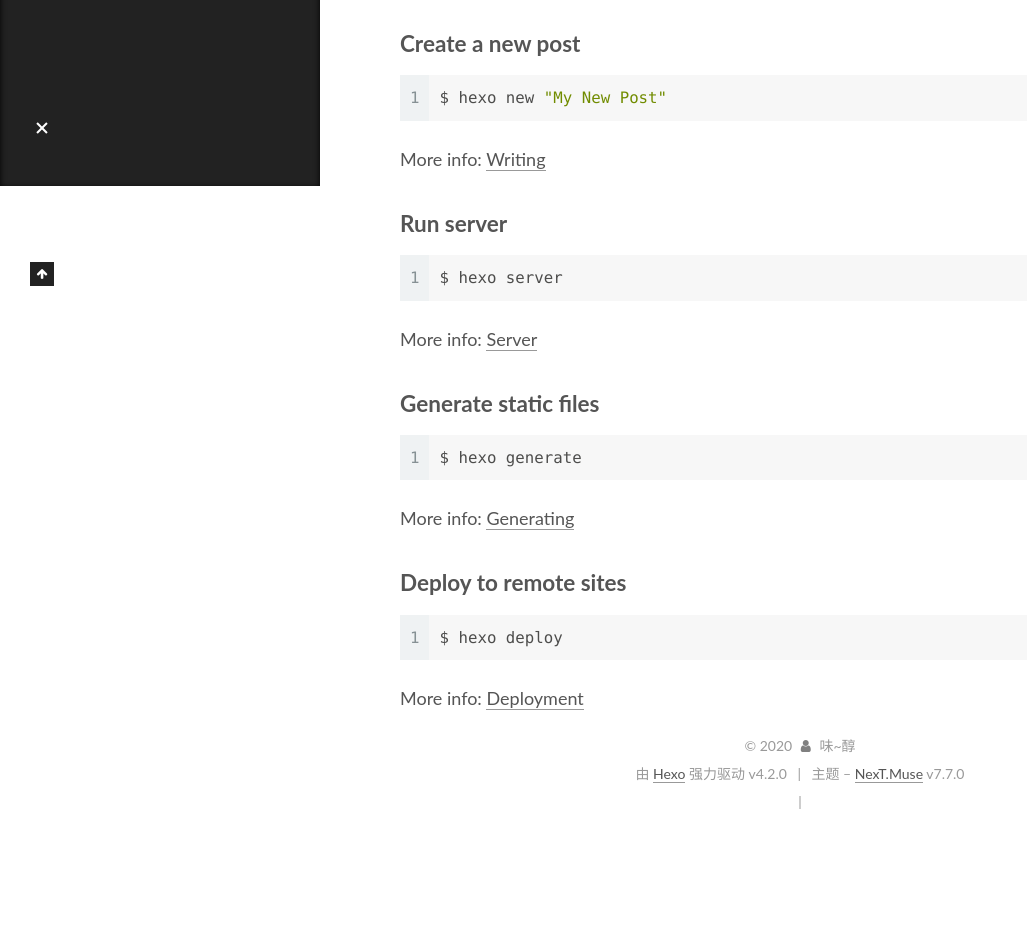
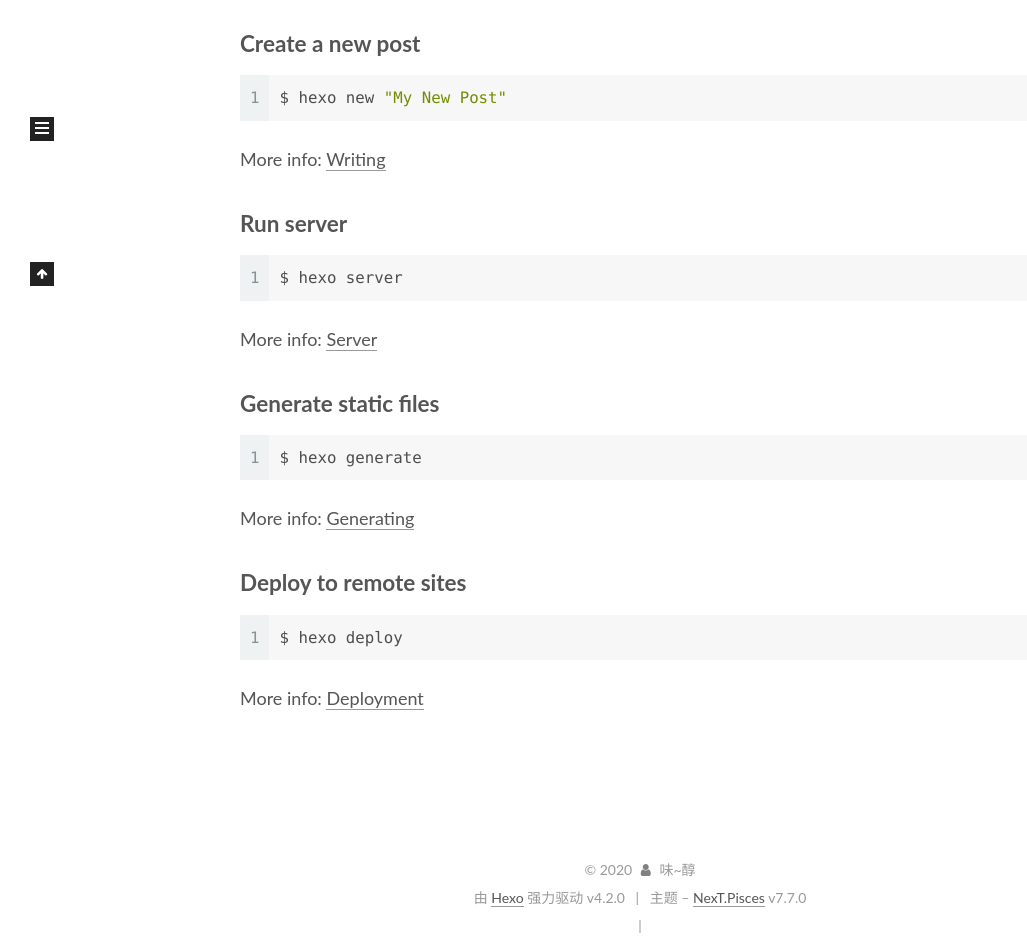
Before and after one commit to lyq666666/lyq666666.github.io, a plain HTML site: page 2020/02/19/hello-world/index.html in a window 1280 px wide. Shown: the part 614-1557 px from the top of the page, without its empty margins (0-1027 px from the left). Before the commit the page ends 1450 px from the top, so only its background shows below. Drawn offline with Linux system fonts and the light colour scheme; some packages are replaced by stand-ins of ours; a script that the page names is missing.

Commit message:
Site updated: 2020-02-19 19:13:09

```diff
--- a/2020/02/19/hello-world/index.html
+++ b/2020/02/19/hello-world/index.html
@@ -21,7 +21,7 @@
   var CONFIG = {
     hostname: new URL('http://yoursite.com').hostname,
     root: '/',
-    scheme: 'Muse',
+    scheme: 'Pisces',
     version: '7.7.0',
     exturl: false,
     sidebar: {"position":"left","display":"post","padding":18,"offset":12,"onmobile":false},
@@ -332,6 +332,11 @@
       </div>
   </nav>
 </div>
+  <div class="links-of-author motion-element">
+      <span class="links-of-author-item">
+        <a href="https://github.com/lyq666666" title="GitHub → https:&#x2F;&#x2F;github.com&#x2F;lyq666666" rel="noopener" target="_blank"><i class="fa fa-fw fa-github"></i>GitHub</a>
+      </span>
+  </div>
 
 
 
@@ -361,7 +366,7 @@
   <div class="powered-by">由 <a href="https://hexo.io/" class="theme-link" rel="noopener" target="_blank">Hexo</a> 强力驱动 v4.2.0
   </div>
   <span class="post-meta-divider">|</span>
-  <div class="theme-info">主题 – <a href="https://muse.theme-next.org/" class="theme-link" rel="noopener" target="_blank">NexT.Muse</a> v7.7.0
+  <div class="theme-info">主题 – <a href="https://pisces.theme-next.org/" class="theme-link" rel="noopener" target="_blank">NexT.Pisces</a> v7.7.0
   </div>
 
 
@@ -407,7 +412,7 @@
 <script src="/js/motion.js"></script>
 
 
-<script src="/js/schemes/muse.js"></script>
+<script src="/js/schemes/pisces.js"></script>
 
 
 <script src="/js/next-boot.js"></script>
```
Also changed, not shown: archives/2020/02/index.html (+8 -3 lines), archives/2020/index.html (+8 -3 lines), archives/index.html (+8 -3 lines), index.html (+8 -3 lines).
